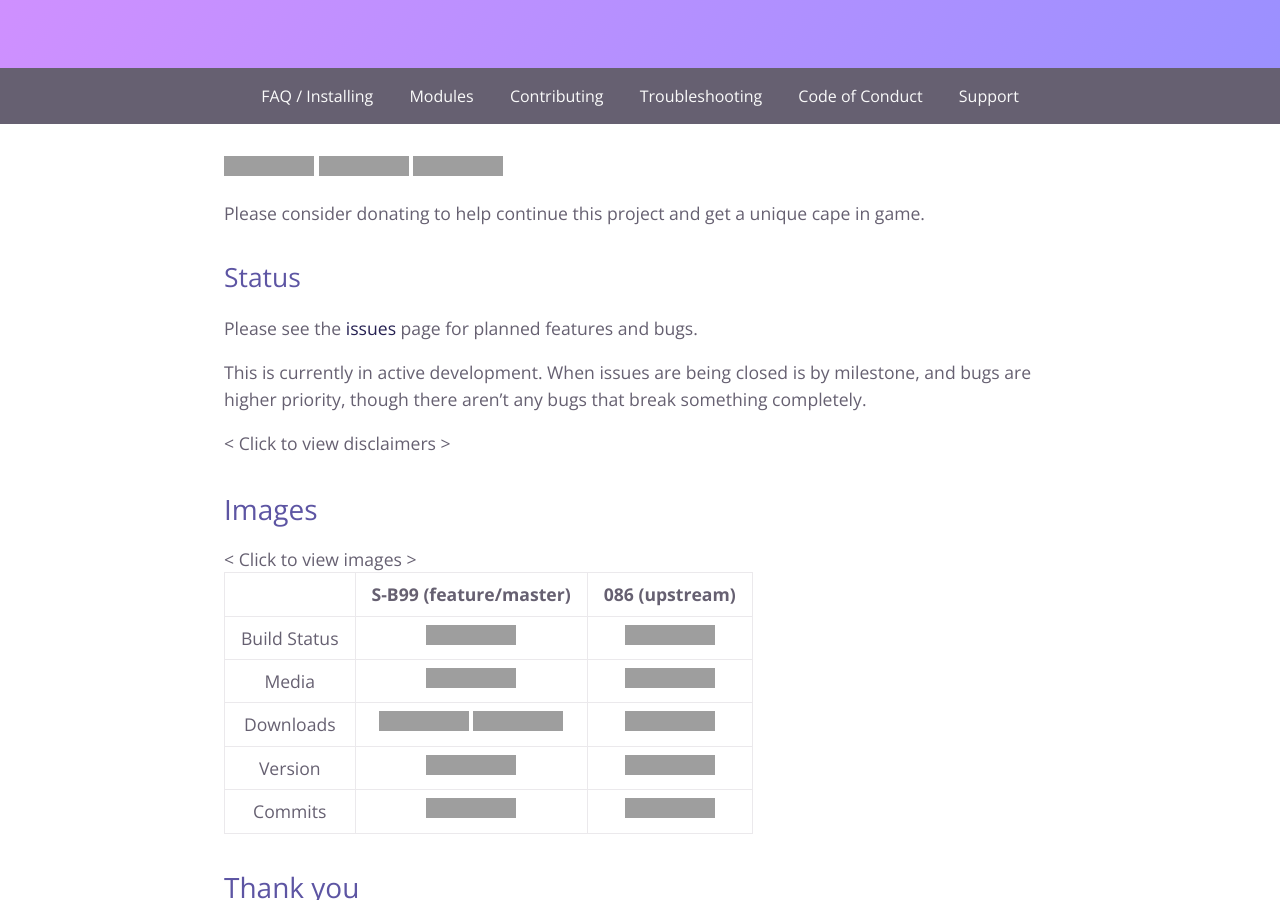
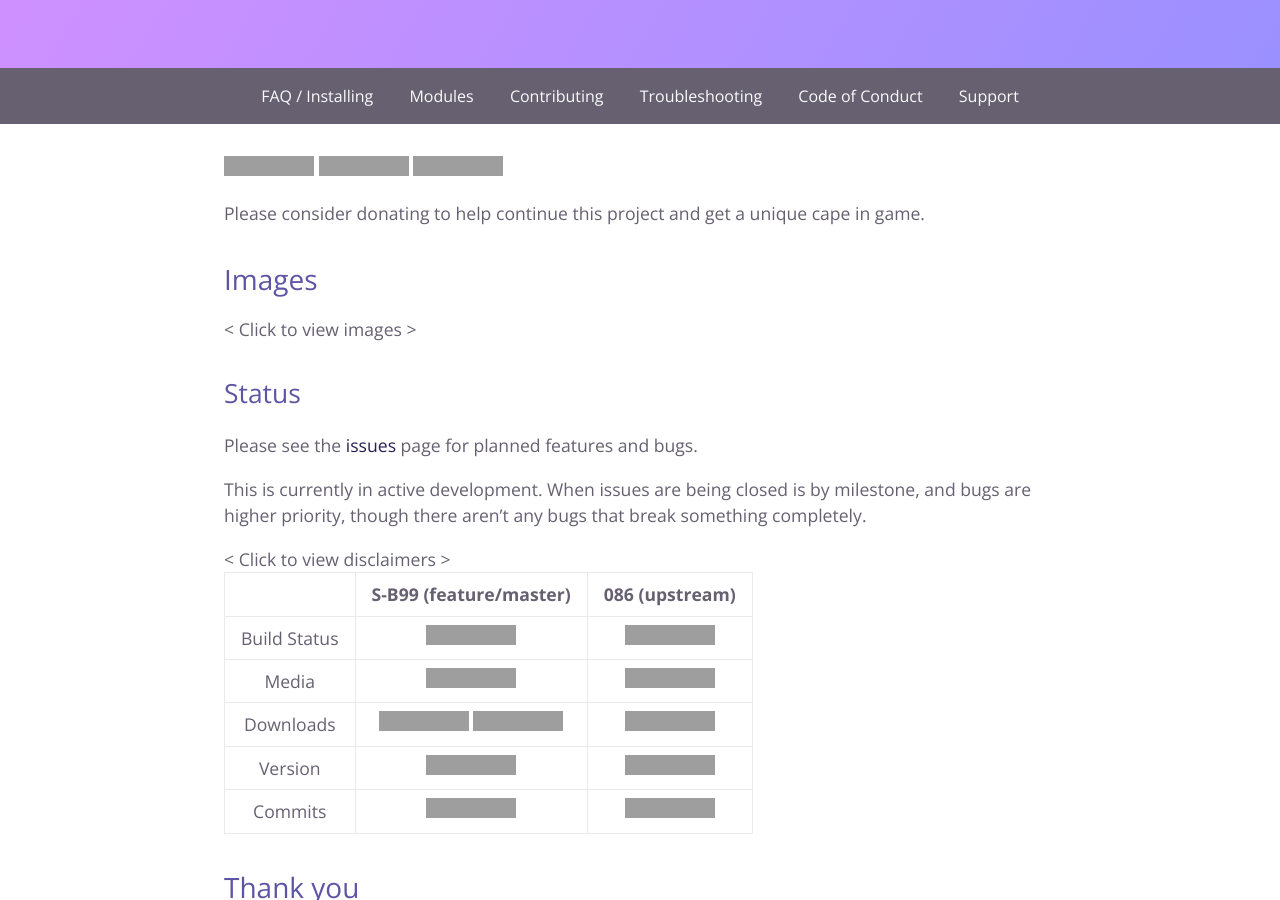
Before and after one commit to kami-blue/website, a Jekyll site: the page built from docs/index.md, in a window 1280 px wide and 900 px high, scrolled down 315 px, cut to the strip 0-900 px from the top of the window. Built offline with Jekyll 4.4.1, drawn with Linux system fonts in a browser that asks for light colours; part of the change alters nothing that is shown; grey boxes are pictures that could not be loaded.

Commit message:
make #13 make more sense

```diff
--- a/docs/index.md
+++ b/docs/index.md
@@ -7,21 +7,6 @@ layout: default
 [![BCH](https://img.shields.io/badge/bch-clickme-red?color=2db300&logo=cash-app)](https://www.blockchain.com/bch/address/19pH4aNZZMPJkqQ2826BauRokyBs1NYon7)
 
 Please consider donating to help continue this project and get a unique cape in game.
-
-### Status
-
-Please see the [issues](https://github.com/S-B99/kamiblue/issues/) page for planned features and bugs.
-
-This is currently in active development. When issues are being closed is by milestone, and bugs are higher priority, though there aren't any bugs that break something completely.
-
-<details>
-	<summary>< Click to view disclaimers ></summary>
-
-<p>This is by no means a finished project, nor is it a "cheat" or "hack" for anything, it is a <i>utility</i> mod.
-
-See <a href="https://github.com/fr1kin/forgehax">forgehax</a> for an equivalent. Some features in KAMI may be based on those of forgehax, and KAMI / KAMI Blue have some features it doesn't. KAMI Blue won't be based off of other mods unless said otherwise.</p>
-
-</details>
 
 ## Images
 
@@ -46,6 +31,21 @@ See <a href="https://github.com/fr1kin/forgehax">forgehax</a> for an equivalent.
 
 </details>
 
+### Status
+
+Please see the [issues](https://github.com/S-B99/kamiblue/issues/) page for planned features and bugs.
+
+This is currently in active development. When issues are being closed is by milestone, and bugs are higher priority, though there aren't any bugs that break something completely.
+
+<details>
+	<summary>< Click to view disclaimers ></summary>
+
+<p>This is by no means a finished project, nor is it a "cheat" or "hack" for anything, it is a <i>utility</i> mod.
+
+See <a href="https://github.com/fr1kin/forgehax">forgehax</a> for an equivalent. Some features in KAMI may be based on those of forgehax, and KAMI / KAMI Blue have some features it doesn't. KAMI Blue won't be based off of other mods unless said otherwise.</p>
+
+</details>
+
 |              | S-B99 (feature/master)| 086 (upstream) |
 |:------------:|:-------------:|:--------------:|
 | Build Status | [![Build Status features-master](https://img.shields.io/travis/com/S-B99/kamiblue/feature/master?logo=gradle&label=build)](https://travis-ci.com/S-B99/kamiblue/) | [![Build Status 086](https://img.shields.io/travis/com/zeroeightysix/KAMI/master?logo=gradle)](https://travis-ci.com/zeroeightysix/KAMI) |
```
